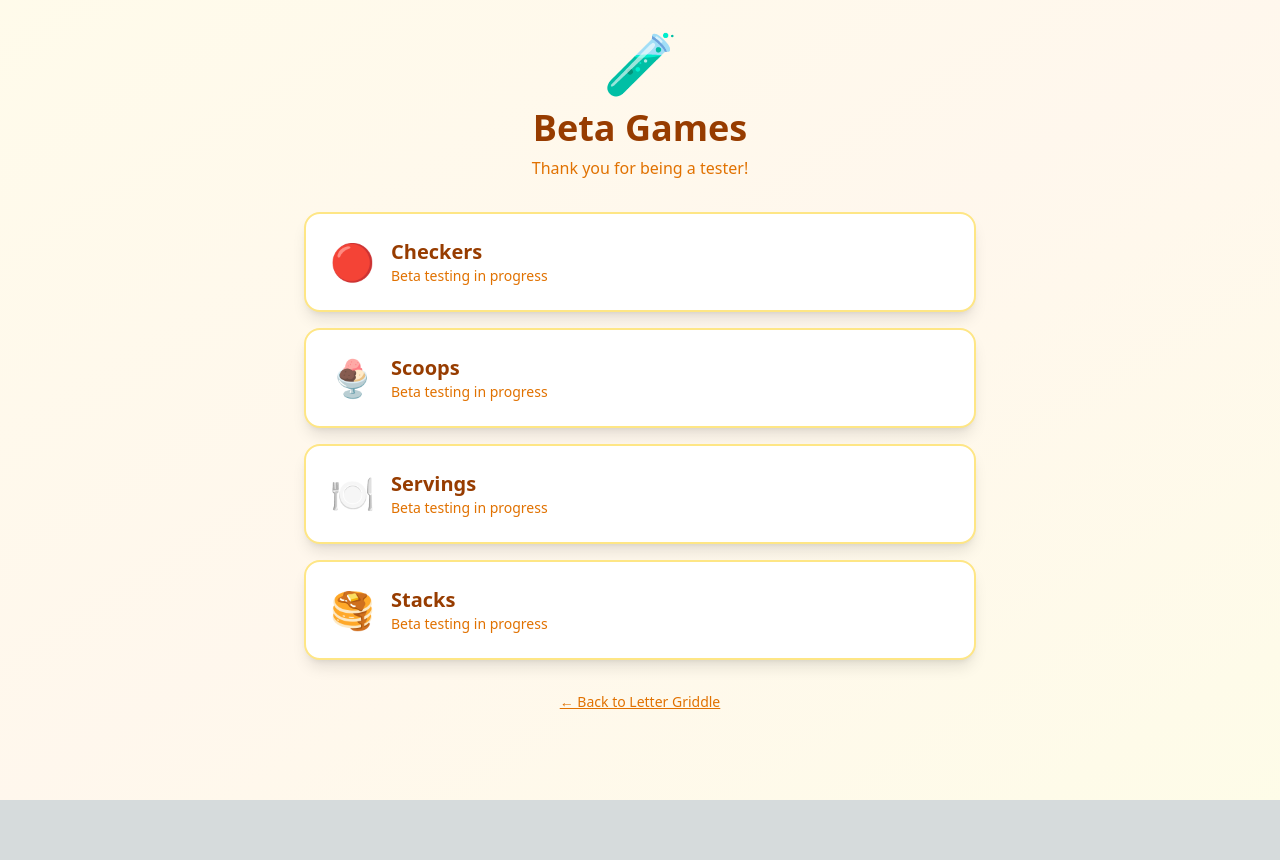
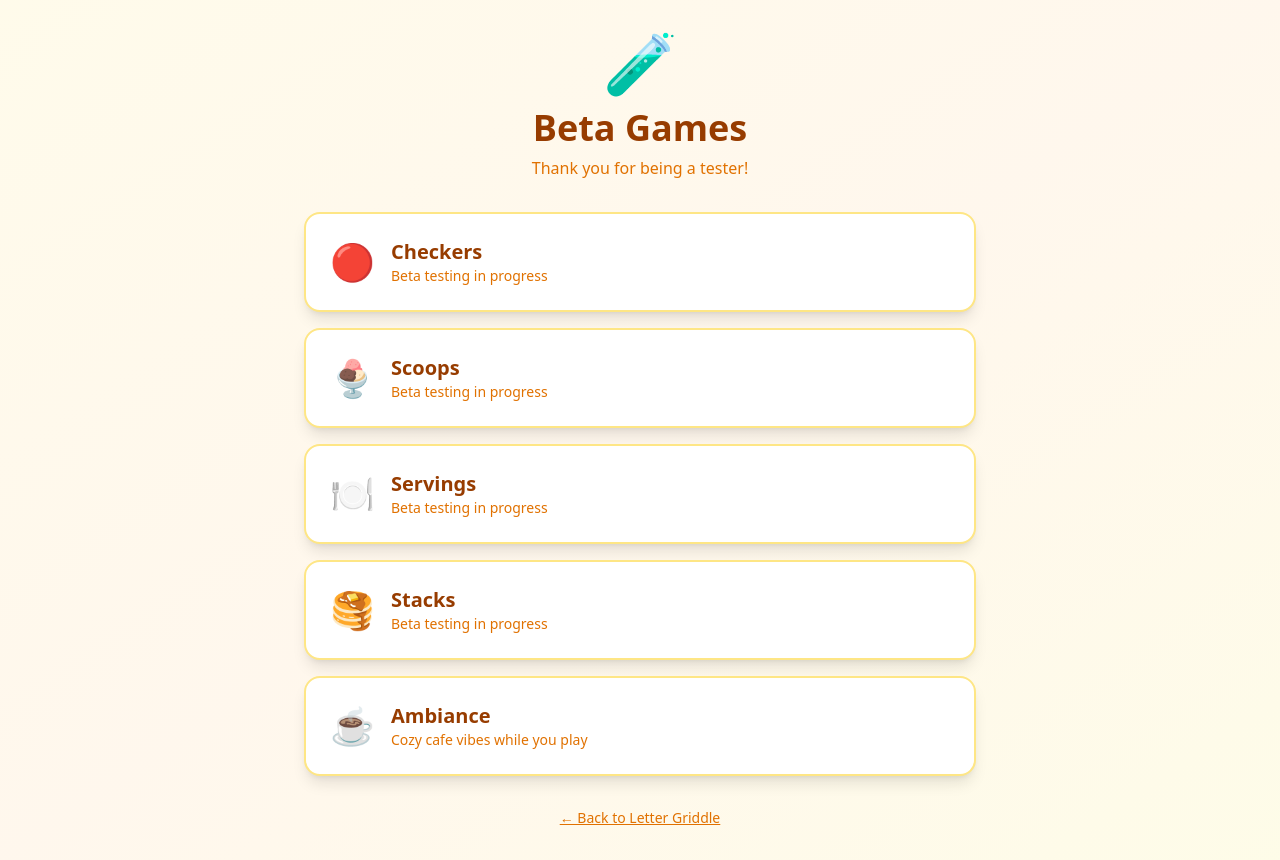
Before and after one commit to lauriegriddle/griddle-game, a Next.js app: page /beta in a window 1280 px wide. Before the commit the page ends 800 px from the top, so only its background shows below. Built offline with nearby package versions, Linux system fonts and the light colour scheme.

Commit message:
Add ambiance link to beta page

```diff
--- a/app/beta/page.js
+++ b/app/beta/page.js
@@ -23,7 +23,13 @@ export default function BetaGames() {
       href: "/stacks",
       emoji: "🥞",
       description: "Beta testing in progress"
-    }
+    },
+{
+  name: "Ambiance",
+  href: "/ambiance",
+  emoji: "☕",
+  description: "Cozy cafe vibes while you play"
+}
   ];
 
   return (
```
Also changed, not shown: app/ambiance/page.js (indentation only).
